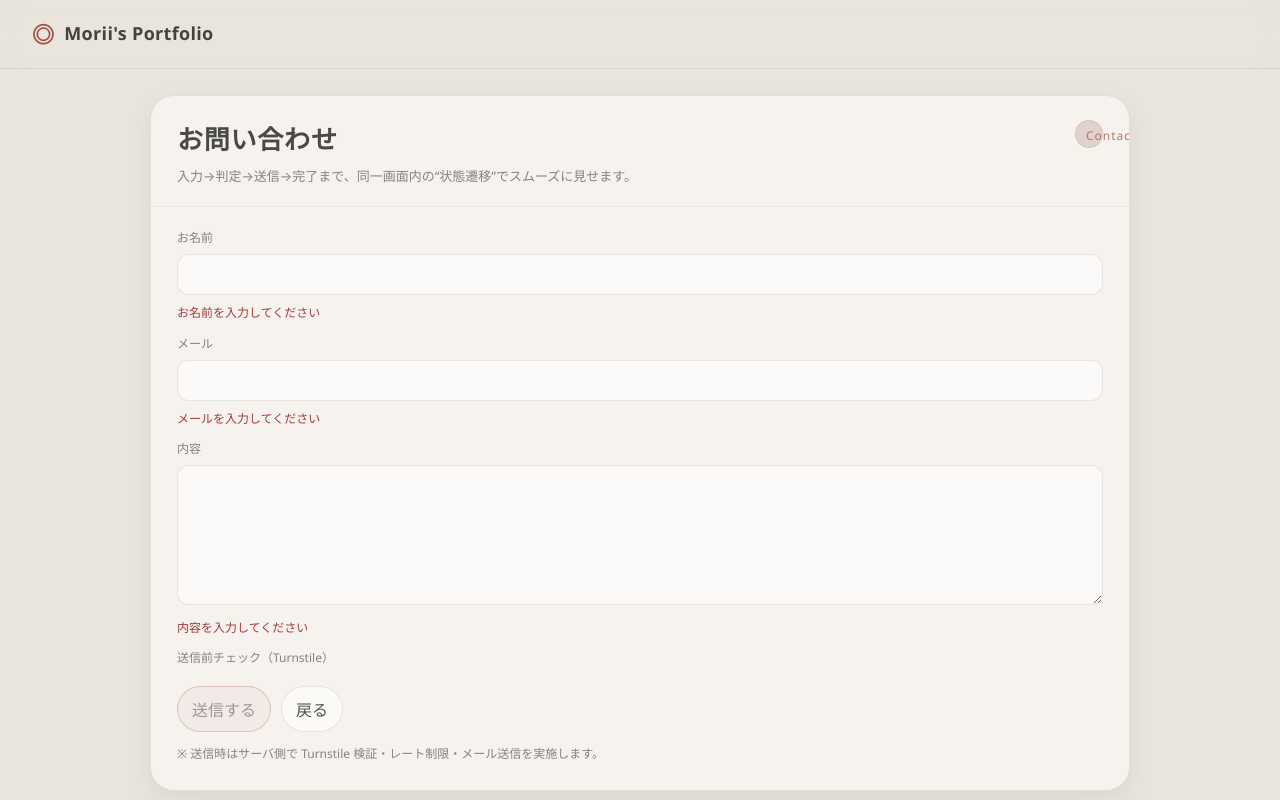
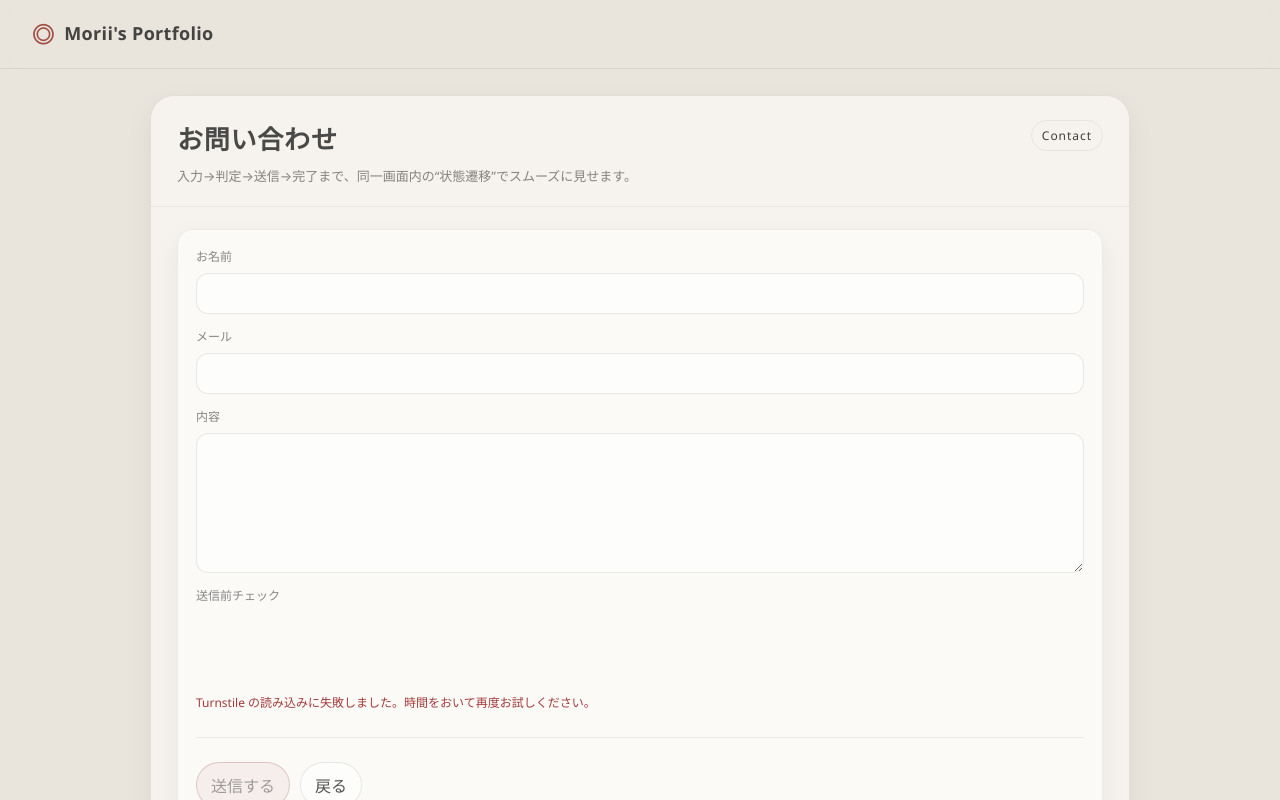
Before and after one commit to Ro969Be/portfolio, a Vue app: page /contact in a window 1280 px wide. Built offline with nearby package versions, Linux system fonts and the light colour scheme; no server answers.

Commit message:
fix contact

```diff
--- a/src/styles.css
+++ b/src/styles.css
@@ -279,8 +279,7 @@ body.is-loading {
 }
 
 .fb-card__arrow,
-.hero-menu__arrow,
-.kbd {
+.hero-menu__arrow {
     width: 28px;
     height: 28px;
     border-radius: 999px;
@@ -289,6 +288,15 @@ body.is-loading {
     background: color-mix(in srgb, var(--accent) 16%, rgba(44, 44, 44, 0.06));
     color: color-mix(in srgb, var(--accent) 70%, rgba(44, 44, 44, 0.25));
     font-size: 18px;
+}
+
+.kbd {
+    width: auto;
+    height: auto;
+    display: inline-flex;
+    align-items: center;
+    justify-content: center;
+    border-radius: 999px;
 }
 
 .fb-card__desc {
--- a/src/views/ContactView.vue
+++ b/src/views/ContactView.vue
@@ -3,7 +3,10 @@
     <AppHeader />
 
     <main class="site-main" role="main">
-      <div class="panel" aria-label="contact panel">
+      <!-- =========================
+           FORM PANEL
+      ========================== -->
+      <div v-if="step === 'form'" class="panel" aria-label="contact panel">
         <div class="panel-head">
           <div class="panel-title">
             <h1>お問い合わせ</h1>
@@ -13,56 +16,143 @@
         </div>
 
         <div class="panel-body">
-          <form @submit.prevent="submit" style="display: grid; gap: 12px;">
-            <div>
-              <div class="muted" style="font-size: 12px; margin-bottom: 8px;">お名前</div>
-              <input class="input" v-model.trim="name" @blur="precheck" />
-              <div v-if="errors.name" class="err">{{ errors.name }}</div>
+          <div class="card">
+            <div class="card-inner" style="display: grid; gap: 14px;">
+              <!-- Name -->
+              <div style="display: grid; gap: 8px;">
+                <label for="c_name" class="muted" style="font-size: 12px;">お名前</label>
+                <input
+                  id="c_name"
+                  class="input"
+                  v-model.trim="form.name"
+                  type="text"
+                  autocomplete="name"
+                  :aria-invalid="touched.name && !!errors.name"
+                  :disabled="sending"
+                  @blur="touch('name')"
+                />
+                <div v-if="touched.name && errors.name" class="err">{{ errors.name }}</div>
+              </div>
+
+              <!-- Email -->
+              <div style="display: grid; gap: 8px;">
+                <label for="c_email" class="muted" style="font-size: 12px;">メール</label>
+                <input
+                  id="c_email"
+                  class="input"
+                  v-model.trim="form.email"
+                  type="email"
+                  autocomplete="email"
+                  inputmode="email"
+                  :aria-invalid="touched.email && !!errors.email"
+                  :disabled="sending"
+                  @blur="touch('email')"
+                />
+                <div v-if="touched.email && errors.email" class="err">{{ errors.email }}</div>
+              </div>
+
+              <!-- Message -->
+              <div style="display: grid; gap: 8px;">
+                <label for="c_message" class="muted" style="font-size: 12px;">内容</label>
+                <textarea
+                  id="c_message"
+                  class="textarea"
+                  v-model.trim="form.message"
+                  :aria-invalid="touched.message && !!errors.message"
+                  :disabled="sending"
+                  @blur="touch('message')"
+                ></textarea>
+                <div v-if="touched.message && errors.message" class="err">{{ errors.message }}</div>
+              </div>
+
+              <!-- Turnstile -->
+              <div style="display: grid; gap: 8px;">
+                <div class="muted" style="font-size: 12px;">送信前チェック</div>
+
+                <!-- widget -->
+                <div
+                  ref="turnstileMount"
+                  style="
+                    min-height: 65px;
+                    display: flex;
+                    align-items: center;
+                    justify-content: flex-start;
+                  "
+                ></div>
+
+                <div v-if="errors.turnstile" class="err">{{ errors.turnstile }}</div>
+              </div>
+
+              <div class="hr"></div>
+
+              <!-- Actions -->
+              <div style="display: flex; gap: 10px; flex-wrap: wrap; align-items: center;">
+                <button class="btn primary" type="button" :disabled="sending || !canSubmit" @click="submit">
+                  <span v-if="sending">送信中…</span>
+                  <span v-else>送信する</span>
+                </button>
+
+                <button class="btn" type="button" :disabled="sending" @click="goBack">
+                  戻る
+                </button>
+
+                <span v-if="serverStatus" class="muted" style="font-size: 12px; line-height: 1.7;">
+                  {{ serverStatus }}
+                </span>
+              </div>
+
+              <div v-if="errors.submit" class="err">{{ errors.submit }}</div>
             </div>
+          </div>
+        </div>
+      </div>
 
-            <div>
-              <div class="muted" style="font-size: 12px; margin-bottom: 8px;">メール</div>
-              <input class="input" v-model.trim="email" @blur="precheck" />
-              <div v-if="errors.email" class="err">{{ errors.email }}</div>
+      <!-- =========================
+           DONE PANEL (same layout)
+      ========================== -->
+      <div v-else class="panel" aria-label="done panel">
+        <div class="panel-head">
+          <div class="panel-title">
+            <h1>送信完了</h1>
+            <p>ありがとうございます。内容を確認して折り返します。</p>
+          </div>
+          <div class="kbd">Done</div>
+        </div>
+
+        <div class="panel-body">
+          <div class="card">
+            <div class="card-inner" style="display: grid; gap: 12px;">
+              <div style="display: flex; align-items: center; gap: 10px;">
+                <div
+                  style="
+                    width: 34px;
+                    height: 34px;
+                    border-radius: 12px;
+                    background: color-mix(in srgb, var(--accent) 16%, rgba(255, 255, 255, 0.25));
+                    border: 1px solid color-mix(in srgb, var(--accent) 35%, rgba(0, 0, 0, 0.10));
+                    display: flex;
+                    align-items: center;
+                    justify-content: center;
+                    font-weight: 700;
+                    color: color-mix(in srgb, var(--accent) 70%, rgba(0, 0, 0, 0.25));
+                  "
+                >
+                  ✓
+                </div>
+                <div>
+                  <div style="font-weight: 700; color: rgba(0, 0, 0, 0.82);">送信が完了しました</div>
+                  <div class="muted" style="font-size: 13px; margin-top: 4px;">通常 24時間以内にご返信します。</div>
+                </div>
+              </div>
+
+              <div class="hr"></div>
+
+              <div style="display: flex; gap: 10px; flex-wrap: wrap;">
+                <RouterLink class="btn primary" to="/">Home に戻る</RouterLink>
+                <button class="btn" type="button" @click="resetToForm">もう一度送る</button>
+              </div>
             </div>
-
-            <div>
-              <div class="muted" style="font-size: 12px; margin-bottom: 8px;">内容</div>
-              <textarea class="textarea" v-model.trim="message" @blur="precheck"></textarea>
-              <div v-if="errors.message" class="err">{{ errors.message }}</div>
-              <div v-else-if="hint" :class="hintClass" style="font-size: 12px; margin-top: 8px;">{{ hint }}</div>
-            </div>
-
-            <!-- honeypot -->
-            <input v-model="honeypot" tabindex="-1" autocomplete="off" style="position: absolute; left: -9999px; opacity: 0;" />
-
-            <!-- Turnstile -->
-            <div style="display: grid; gap: 8px;">
-              <div class="muted" style="font-size: 12px;">送信前チェック（Turnstile）</div>
-              <div
-                class="cf-turnstile"
-                :data-sitekey="siteKey"
-                data-theme="light"
-                data-size="flexible"
-                data-callback="onTurnstileSuccess"
-                data-expired-callback="onTurnstileExpired"
-                data-error-callback="onTurnstileError"
-              ></div>
-              <div v-if="turnstileError" class="err">{{ turnstileError }}</div>
-            </div>
-
-            <div style="display: flex; gap: 10px; align-items: center; flex-wrap: wrap;">
-              <button class="btn primary" type="submit" :disabled="submitting || !canSubmit || !turnstileToken">
-                {{ submitting ? "Sending..." : "送信する" }}
-              </button>
-              <RouterLink class="btn" to="/">戻る</RouterLink>
-              <span class="muted" style="font-size: 12px;">{{ status }}</span>
-            </div>
-
-            <div class="muted" style="font-size: 12px; line-height: 1.7;">
-              ※ 送信時はサーバ側で Turnstile 検証・レート制限・メール送信を実施します。
-            </div>
-          </form>
+          </div>
         </div>
       </div>
     </main>
@@ -70,52 +160,41 @@
 </template>
 
 <script setup lang="ts">
-import { computed, reactive, ref, onMounted } from "vue";
+import { computed, onBeforeUnmount, onMounted, reactive, ref } from "vue";
 import { useRouter } from "vue-router";
 import AppHeader from "../components/AppHeader.vue";
 
+type Step = "form" | "done";
+
 const router = useRouter();
+const step = ref<Step>("form");
 
-const siteKey = import.meta.env.VITE_TURNSTILE_SITE_KEY || "";
+const form = reactive({
+  name: "",
+  email: "",
+  message: "",
+});
 
-const name = ref("");
-const email = ref("");
-const message = ref("");
-const honeypot = ref("");
+const touched = reactive({
+  name: false,
+  email: false,
+  message: false,
+});
 
-const submitting = ref(false);
-const status = ref("");
-const hint = ref<"" | string>("");
-const hintClass = ref<"ok" | "warn">("ok");
+const errors = reactive<Record<string, string>>({
+  name: "",
+  email: "",
+  message: "",
+  turnstile: "",
+  submit: "",
+});
 
-const errors = reactive<{ name?: string; email?: string; message?: string }>({});
+const sending = ref(false);
+const serverStatus = ref("");
 
-const turnstileToken = ref<string>("");
-const turnstileError = ref<string>("");
-
-declare global {
-  interface Window {
-    onTurnstileSuccess?: (token: string) => void;
-    onTurnstileExpired?: () => void;
-    onTurnstileError?: () => void;
-  }
-}
-
-window.onTurnstileSuccess = (token: string) => {
-  turnstileToken.value = token;
-  turnstileError.value = "";
-};
-
-window.onTurnstileExpired = () => {
-  turnstileToken.value = "";
-  turnstileError.value = "認証が期限切れです。もう一度お試しください。";
-};
-
-window.onTurnstileError = () => {
-  turnstileToken.value = "";
-  turnstileError.value = "認証に失敗しました。通信環境をご確認ください。";
-};
-
+/* ===============================
+   Page visibility (base)
+================================ */
 function ensurePageVisible() {
   document.body.classList.add("page-open");
   document.body.classList.add("is-ready");
@@ -123,123 +202,304 @@ function ensurePageVisible() {
   document.body.classList.remove("nav-open");
 }
 
-onMounted(() => {
-  ensurePageVisible();
+/* ===============================
+   Contact: enable scroll (same as Works)
+================================ */
+function enableContactScroll() {
+  document.body.classList.add("is-contact-scroll");
+
+  document.documentElement.style.overflowY = "auto";
+  document.documentElement.style.overflowX = "hidden";
+
+  document.body.style.overflowY = "auto";
+  document.body.style.overflowX = "hidden";
+
+  const page = document.querySelector(".page") as HTMLElement | null;
+  if (page) {
+    page.style.overflow = "auto";
+    (page.style as any).webkitOverflowScrolling = "touch";
+  }
+}
+
+function disableContactScroll() {
+  document.body.classList.remove("is-contact-scroll");
+
+  document.documentElement.style.overflowY = "";
+  document.documentElement.style.overflowX = "";
+
+  document.body.style.overflowY = "";
+  document.body.style.overflowX = "";
+
+  const page = document.querySelector(".page") as HTMLElement | null;
+  if (page) {
+    page.style.overflow = "";
+    (page.style as any).webkitOverflowScrolling = "";
+  }
+}
+
+/* ===== contact: scroll restore + header/parallax (same pattern as Works) ===== */
+function bindPageScrollUX() {
+  const page = document.querySelector(".page") as HTMLElement | null;
+  if (!page) return () => {};
+
+  const KEY = "scroll:/contact";
+  const saved = sessionStorage.getItem(KEY);
+  if (saved) page.scrollTop = Number(saved);
+
+  let raf = 0;
+  const onScroll = () => {
+    if (raf) return;
+    raf = window.requestAnimationFrame(() => {
+      raf = 0;
+      const y = page.scrollTop || 0;
+
+      sessionStorage.setItem(KEY, String(y));
+
+      if (y > 8) document.body.classList.add("is-scrolled");
+      else document.body.classList.remove("is-scrolled");
+
+      const p = Math.min(y * 0.08, 24);
+      document.documentElement.style.setProperty("--hero-parallax", `${p}px`);
+    });
+  };
+
+  onScroll();
+  page.addEventListener("scroll", onScroll, { passive: true });
+
+  return () => {
+    page.removeEventListener("scroll", onScroll as any);
+    document.body.classList.remove("is-scrolled");
+    document.documentElement.style.setProperty("--hero-parallax", "0px");
+  };
+}
+
+/* ===============================
+   Basic validation
+================================ */
+function isEmail(v: string) {
+  return /^[^\s@]+@[^\s@]+\.[^\s@]+$/.test(v);
+}
+
+function validate() {
+  errors.name = "";
+  errors.email = "";
+  errors.message = "";
+  errors.submit = "";
+
+  if (!form.name) errors.name = "お名前を入力してください";
+  if (!form.email) errors.email = "メールを入力してください";
+  else if (!isEmail(form.email)) errors.email = "メール形式が正しくありません";
+  if (!form.message) errors.message = "内容を入力してください";
+}
+
+function touch(key: "name" | "email" | "message") {
+  touched[key] = true;
+  validate();
+}
+
+/* ✅ validate() を computed の中で呼ばない */
+const canSubmit = computed(() => {
+  return (
+    !!form.name &&
+    !!form.email &&
+    isEmail(form.email) &&
+    !!form.message &&
+    !!turnstileToken.value
+  );
 });
 
-function validateSoft() {
-  errors.name = !name.value ? "お名前を入力してください" : undefined;
-
-  if (!email.value) {
-    errors.email = "メールを入力してください";
-  } else if (!/^[^\s@]+@[^\s@]+\.[^\s@]+$/.test(email.value)) {
-    errors.email = "メール形式が正しくありません";
-  } else {
-    errors.email = undefined;
+/* ===============================
+   Turnstile
+================================ */
+declare global {
+  interface Window {
+    turnstile?: any;
   }
-
-  if (!message.value) {
-    errors.message = "内容を入力してください";
-  } else if (message.value.length < 10) {
-    errors.message = "内容が短すぎます（10文字以上）";
-  } else {
-    errors.message = undefined;
-  }
-
-  return !errors.name && !errors.email && !errors.message;
 }
 
-const canSubmit = computed(() => validateSoft());
+const turnstileMount = ref<HTMLElement | null>(null);
+const turnstileWidgetId = ref<string | null>(null);
+const turnstileToken = ref<string>("");
 
-let precheckTimer: number | null = null;
-async function precheck() {
-  if (precheckTimer) window.clearTimeout(precheckTimer);
-  precheckTimer = window.setTimeout(async () => {
-    hint.value = "";
-    status.value = "";
-    validateSoft();
+const TURNSTILE_SITE_KEY = import.meta.env.VITE_TURNSTILE_SITE_KEY as string | undefined;
 
-    if (!email.value || !message.value) return;
+function loadTurnstileScript(): Promise<void> {
+  return new Promise((resolve, reject) => {
+    if (window.turnstile) return resolve();
 
-    try {
-      const res = await fetch("/api/inquiry/precheck", {
-        method: "POST",
-        headers: { "content-type": "application/json" },
-        body: JSON.stringify({
-          name: name.value,
-          email: email.value,
-          message: message.value
-        })
-      });
-      const data = await res.json().catch(() => null);
-      if (!res.ok || !data) return;
+    const existing = document.querySelector('script[data-turnstile="1"]') as HTMLScriptElement | null;
+    if (existing) {
+      existing.addEventListener("load", () => resolve(), { once: true });
+      existing.addEventListener("error", () => reject(new Error("Turnstile script load failed")), { once: true });
+      return;
+    }
 
-      if (data.level === "ok") {
-        hint.value = data.message || "送信できます。";
-        hintClass.value = "ok";
-      } else {
-        hint.value = data.message || "内容をもう少し具体的にすると伝わりやすいです。";
-        hintClass.value = "warn";
-      }
-    } catch {
-      // ignore
-    }
-  }, 350);
+    const s = document.createElement("script");
+    s.src = "https://challenges.cloudflare.com/turnstile/v0/api.js?render=explicit";
+    s.async = true;
+    s.defer = true;
+    s.dataset.turnstile = "1";
+    s.onload = () => resolve();
+    s.onerror = () => reject(new Error("Turnstile script load failed"));
+    document.head.appendChild(s);
+  });
 }
 
-async function submit() {
-  status.value = "";
-  hint.value = "";
+async function initTurnstile() {
+  errors.turnstile = "";
+  turnstileToken.value = "";
 
-  if (!siteKey) {
-    status.value = "Turnstile の設定が未完了です。";
-    return;
-  }
-  if (!turnstileToken.value) {
-    status.value = "認証が必要です（Turnstile）。";
-    return;
-  }
-  if (honeypot.value) {
-    status.value = "送信できませんでした。";
+  if (!TURNSTILE_SITE_KEY) {
+    errors.turnstile = "Turnstile の site key が未設定です（VITE_TURNSTILE_SITE_KEY）";
     return;
   }
 
-  const ok = validateSoft();
-  if (!ok) {
-    status.value = "入力内容を確認してください。";
+  try {
+    await loadTurnstileScript();
+  } catch {
+    errors.turnstile = "Turnstile の読み込みに失敗しました。時間をおいて再度お試しください。";
     return;
   }
 
-  submitting.value = true;
-  status.value = "送信しています…";
+  if (!turnstileMount.value || !window.turnstile) return;
+
+  if (turnstileWidgetId.value) {
+    try {
+      window.turnstile.remove(turnstileWidgetId.value);
+    } catch {}
+    turnstileWidgetId.value = null;
+  }
 
   try {
-    const res = await fetch("/api/inquiry/submit", {
-      method: "POST",
-      headers: { "content-type": "application/json" },
-      body: JSON.stringify({
-        name: name.value,
-        email: email.value,
-        message: message.value,
-        honeypot: honeypot.value,
-        turnstileToken: turnstileToken.value,
-        clientTs: Date.now()
-      })
+    const id = window.turnstile.render(turnstileMount.value, {
+      sitekey: TURNSTILE_SITE_KEY,
+      theme: "light",
+      callback: (token: string) => {
+        turnstileToken.value = token || "";
+        errors.turnstile = "";
+      },
+      "error-callback": () => {
+        turnstileToken.value = "";
+        errors.turnstile = "チェックに失敗しました。再度お試しください。";
+      },
+      "expired-callback": () => {
+        turnstileToken.value = "";
+        errors.turnstile = "チェックが期限切れです。再度チェックしてください。";
+      },
     });
 
-    const data = await res.json().catch(() => null);
+    turnstileWidgetId.value = id;
+  } catch {
+    errors.turnstile = "Turnstile の初期化に失敗しました。";
+  }
+}
+
+function resetTurnstile() {
+  turnstileToken.value = "";
+  if (!window.turnstile) return;
+
+  try {
+    if (turnstileWidgetId.value) window.turnstile.reset(turnstileWidgetId.value);
+  } catch {}
+}
+
+/* ===============================
+   Submit
+================================ */
+const CONTACT_ENDPOINT =
+  (import.meta.env.VITE_CONTACT_ENDPOINT as string | undefined) || "/api/contact";
+
+async function submit() {
+  touched.name = true;
+  touched.email = true;
+  touched.message = true;
+
+  validate();
+
+  if (!canSubmit.value) {
+    if (!turnstileToken.value) errors.turnstile = "送信前チェックを完了してください";
+    return;
+  }
+
+  sending.value = true;
+  serverStatus.value = "";
+  errors.submit = "";
+
+  try {
+    const res = await fetch(CONTACT_ENDPOINT, {
+      method: "POST",
+      headers: { "Content-Type": "application/json" },
+      body: JSON.stringify({
+        name: form.name,
+        email: form.email,
+        message: form.message,
+        turnstileToken: turnstileToken.value,
+      }),
+    });
 
     if (!res.ok) {
-      status.value = data?.error ? data.error : "送信に失敗しました。";
-      return;
+      let detail = "";
+      try {
+        const data = await res.json();
+        detail = data?.message || data?.error || "";
+      } catch {}
+      throw new Error(detail || `HTTP ${res.status}`);
     }
 
-    status.value = "送信しました。";
-    router.push({ name: "done" });
-  } catch {
-    status.value = "送信に失敗しました。時間をおいて再度お試しください。";
+    step.value = "done";
+    resetTurnstile();
+  } catch (e: any) {
+    errors.submit = "送信に失敗しました。時間をおいて再度お試しください。";
+    serverStatus.value = e?.message ? `Error: ${e.message}` : "";
+    resetTurnstile();
   } finally {
-    submitting.value = false;
+    sending.value = false;
   }
 }
+
+/* ===============================
+   Navigation helpers
+================================ */
+function goBack() {
+  if (window.history.length > 1) router.back();
+  else router.push("/");
+}
+
+function resetToForm() {
+  step.value = "form";
+  form.name = "";
+  form.email = "";
+  form.message = "";
+  touched.name = false;
+  touched.email = false;
+  touched.message = false;
+  errors.name = "";
+  errors.email = "";
+  errors.message = "";
+  errors.turnstile = "";
+  errors.submit = "";
+  serverStatus.value = "";
+  initTurnstile();
+}
+
+/* ===============================
+   Mount / Unmount
+================================ */
+let unbindUX: null | (() => void) = null;
+
+onMounted(() => {
+  ensurePageVisible();
+  enableContactScroll();
+
+  unbindUX = bindPageScrollUX();
+
+  initTurnstile();
+});
+
+onBeforeUnmount(() => {
+  unbindUX?.();
+  disableContactScroll();
+
+  document.body.classList.remove("nav-open");
+});
 </script>
```
